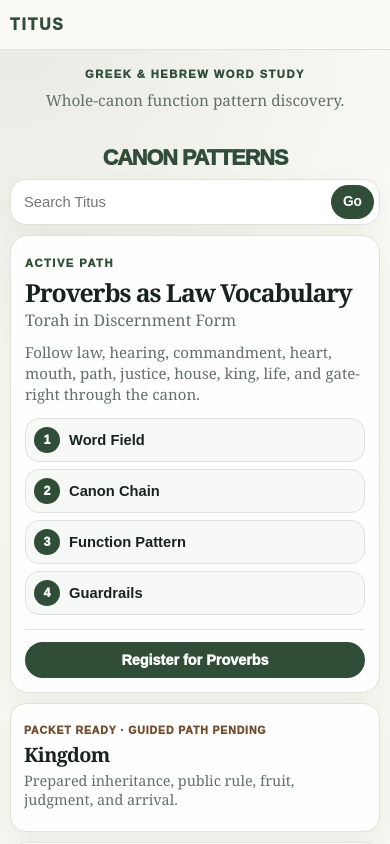
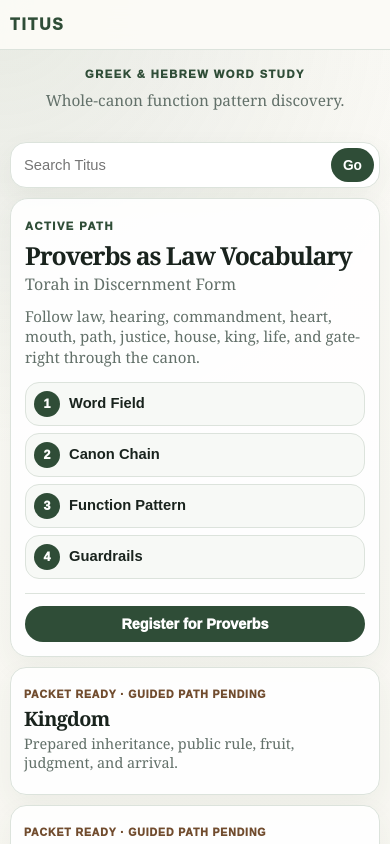
Before and after one commit to optical-lift/titus, a Next.js app: page / in a window 390 px wide. Shown: the top 844 px of the page. Built offline with nearby package versions, Linux system fonts and the light colour scheme.

Commit message:
Remove homepage canon patterns heading

```diff
--- a/app/globals.css
+++ b/app/globals.css
@@ -1512,3 +1512,16 @@ ol {
     margin-bottom: 10px;
   }
 }
+
+
+/* Homepage heading removal spacing */
+
+.compact-search--courses {
+  margin-top: 18px;
+}
+
+@media (max-width: 720px) {
+  .compact-search--courses {
+    margin-top: 16px;
+  }
+}
--- a/app/page.tsx
+++ b/app/page.tsx
@@ -32,12 +32,7 @@ export default function Home() {
         </div>
       </section>
 
-<section className="compact-active" id="courses" aria-labelledby="active-course-title">
-        <div className="compact-section-heading compact-section-heading--centered">
-          <h2 id="active-course-title" className="compact-section-label">
-            Canon Patterns
-          </h2>
-        </div>
+<section className="compact-active" id="courses" aria-label="Titus courses">
 
         <form className="compact-search compact-search--courses" action="/search" role="search">
           <label className="sr-only" htmlFor="home-search">
```
